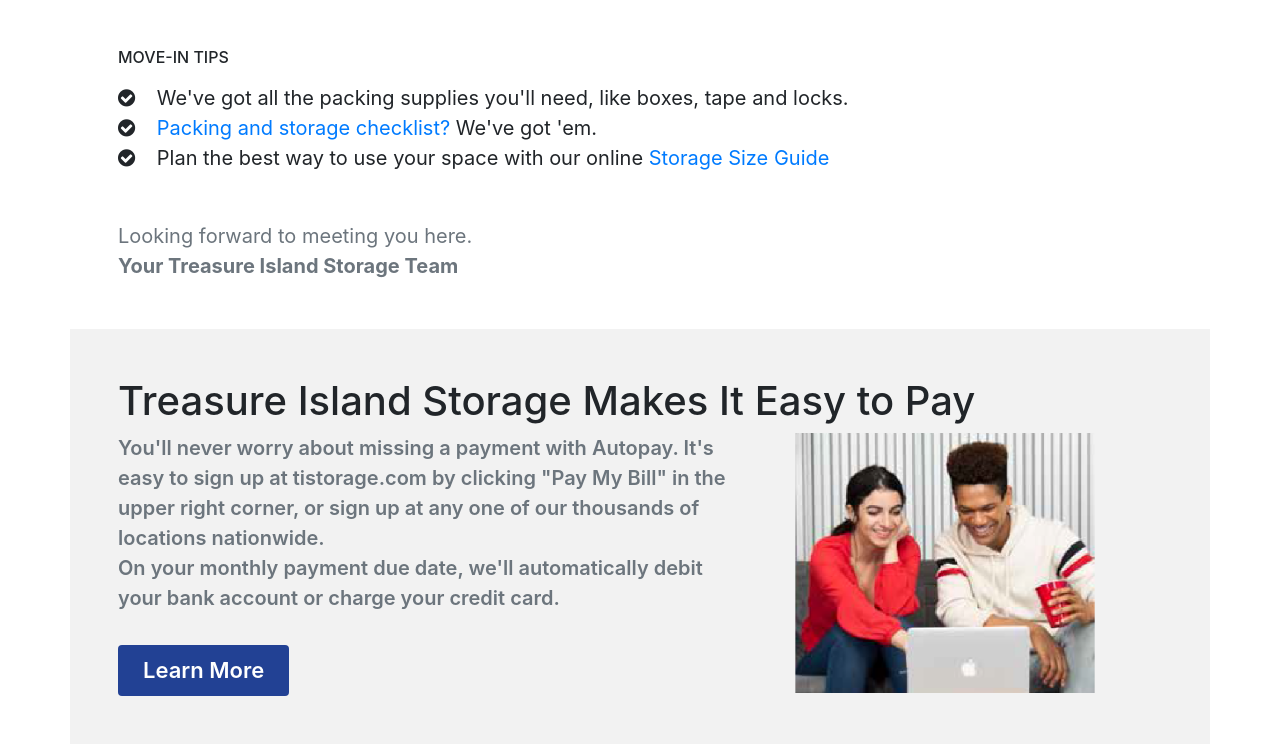
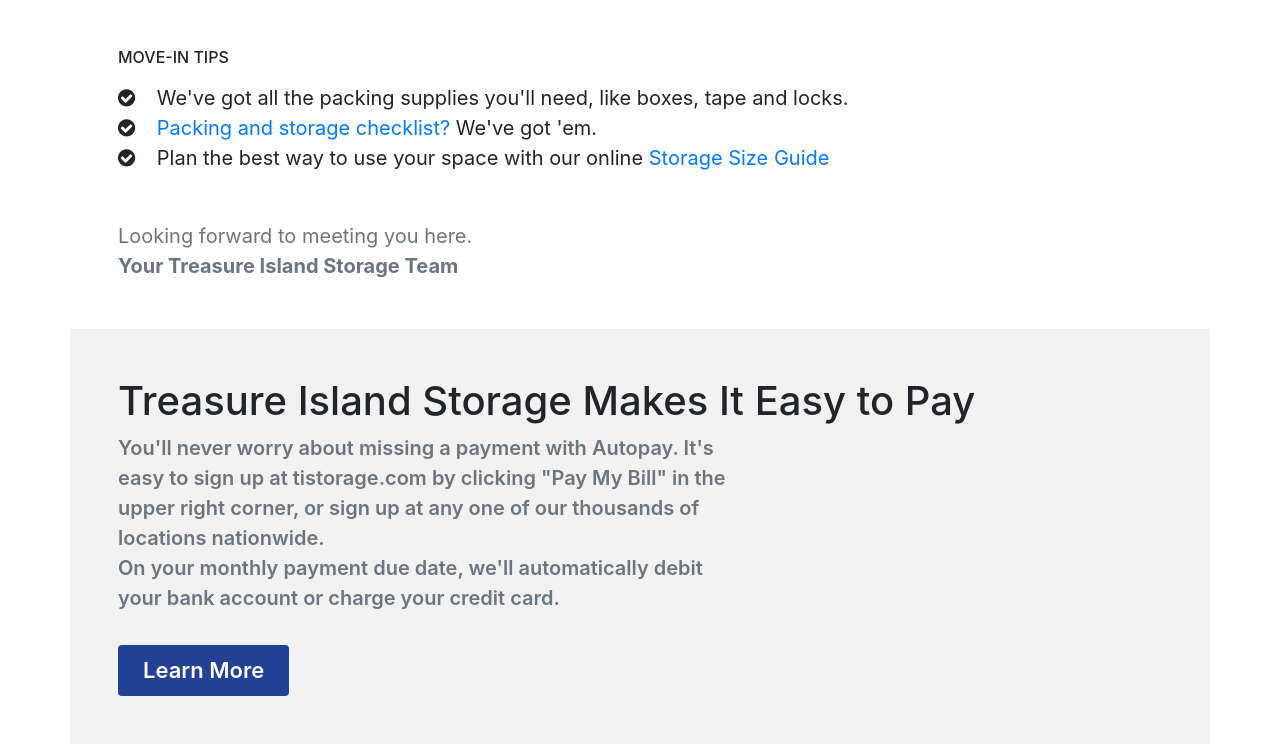
Before and after one commit to eskimo1228/landing-pages, a plain HTML site: page index.html in a window 1280 px wide. Shown: the part 2163-2907 px from the top of the page. Drawn offline with Linux system fonts and the light colour scheme.

Commit message:
update index.html

```diff
--- a/index.html
+++ b/index.html
@@ -184,11 +184,9 @@
             </div>
             <div class="col-md-5">
                 <div class="d-flex justify-content-center">
-                    <img src="images/bg-img3.png" alt="" width="300">
                 </div>
             </div>
         </div>
     </div>
 </body>
-
 </html>
```
